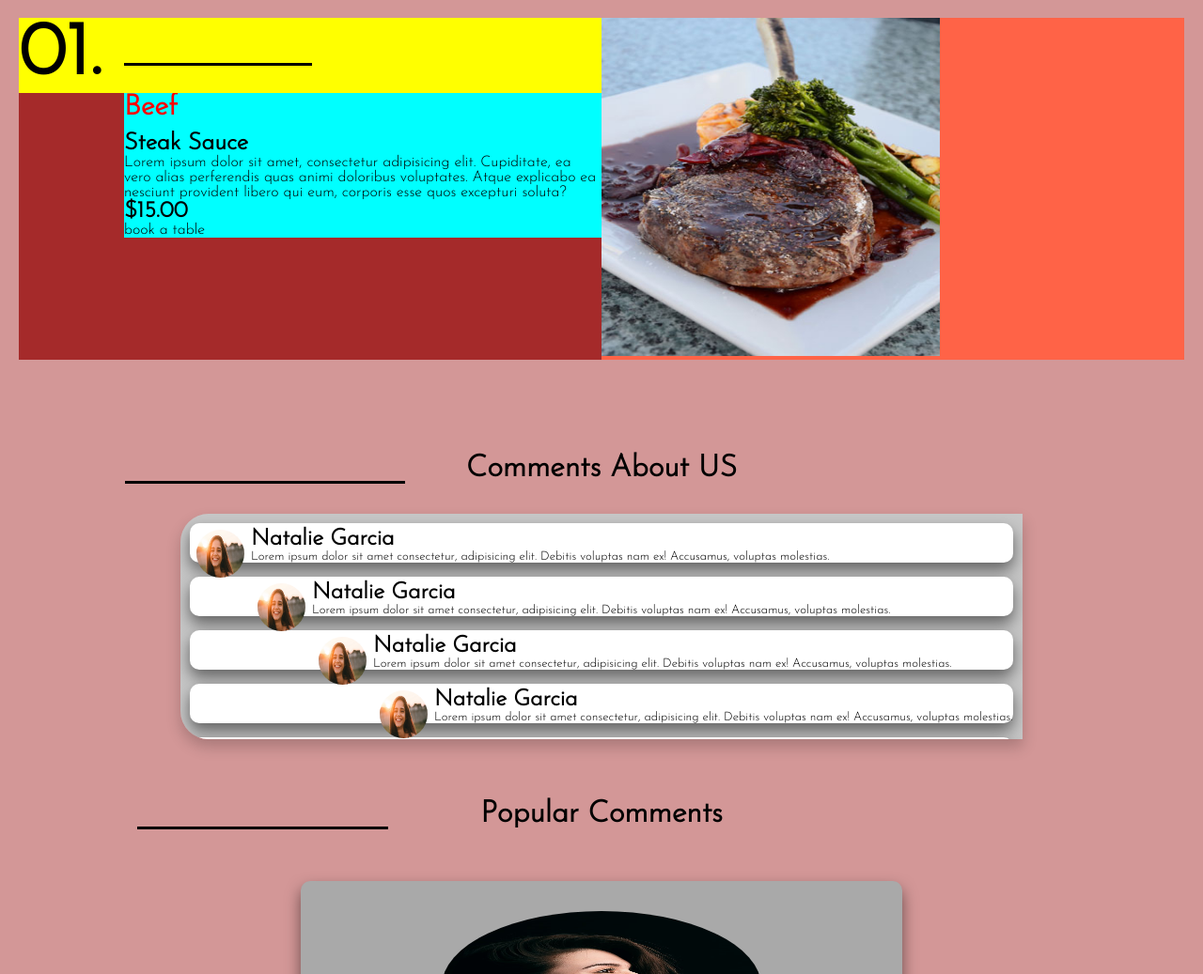
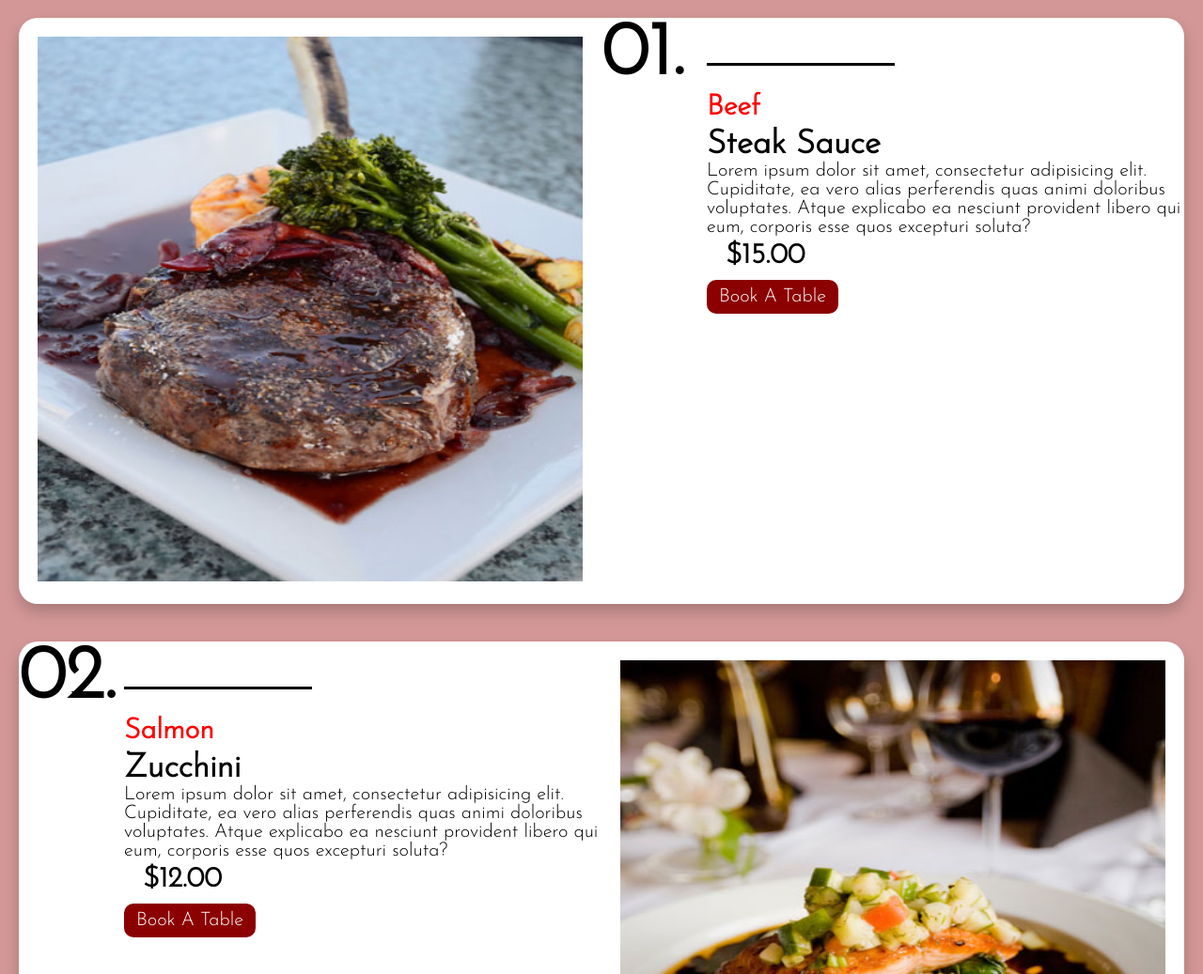
Before and after one commit to prosanabani/Resto_portifilio, a plain HTML site: page index.html in a window 1280 px wide. Shown: the part 2840-3877 px from the top of the page at 94% size. Drawn offline with Linux system fonts and the light colour scheme.

Commit message:
returning back

```diff
--- a/index.html
+++ b/index.html
@@ -111,6 +111,9 @@
      <div class="special-dishes">
          <h1 class="spe-dishes">Special Dishes</h1>
         <div class="sd-1">
+            <div class="sd-img">
+                <img src="img/steak.jpg" alt="steak">
+            </div>
             <div class="sd-text">
                 <div class="text-num">
                     <h1>01.</h1>
@@ -120,16 +123,42 @@
                     <h3 class="food-name">steak Sauce</h3>
                     <p class="food-lorem">Lorem ipsum dolor sit amet, consectetur adipisicing elit. Cupiditate, ea vero alias perferendis quas animi doloribus voluptates. Atque explicabo ea nesciunt provident libero qui eum, corporis esse quos excepturi soluta?</p>
                     <h2 class="food-price">$15.00</h2>
-                    <div class="book-table">book a table</div>
+                    <div class="book-table"><p>book a table</p></div>
                 </div>
+
             </div>
+
+
+        </div>
+        <div class="sd-1">
+
+            <div class="sd-text">
+                <div class="text-num">
+                    <h1>02.</h1>
+                </div>
+                <div class="text-name">
+                    <p class="food-type">Salmon</p>
+                    <h3 class="food-name">zucchini</h3>
+                    <p class="food-lorem">Lorem ipsum dolor sit amet, consectetur adipisicing elit. Cupiditate, ea vero alias perferendis quas animi doloribus voluptates. Atque explicabo ea nesciunt provident libero qui eum, corporis esse quos excepturi soluta?</p>
+                    <h2 class="food-price">$12.00</h2>
+                    <div class="book-table"><p>book a table</p></div>
+                </div>
+
+            </div>
+
             <div class="sd-img">
-                <img src="img/steak.jpg" alt="steak">
+                <img src="img/salmon-zucchini.jpg" alt="steak">
             </div>
         </div>
+
      </div>
 
-     </div>
+
+
+
+
+    <div class="our"></div>
+
      <!-- ///////////////////////////////////////////////////////////////// -->
      <div class="comment">
         <h1 class="CAU">Comments About US</h1>
--- a/style.css
+++ b/style.css
@@ -394,10 +394,13 @@ body{
     display: block;
 }
 .sd-1{
-    background-color: #000000;
+
     display: flex;
     flex-wrap: wrap;
     margin: 20px;
+  box-shadow: 0px 8px 16px 0px rgba(0,0,0,0.2);
+    background-color: rgb(255, 255, 255);
+    border-radius: 20px;
 
 
 }
@@ -405,10 +408,13 @@ body{
     flex: 1 1 360px;
 }
 .sd-text{
-    background-color: brown;
+    /* background-color: blueviolet; */
+    width: 50%;
+    padding-bottom: 20px;
+
 }
 .text-num{
-    background-color: yellow;
+    /* background-color: yellow; */
     font-size: 40px;
     font-weight: 700;
     position: relative;
@@ -425,36 +431,52 @@ body{
 
 
 .text-name{
-    background-color: aqua;
+    /* background-color: aqua; */
     margin-left: 7rem;
+    font-size: 20px;
 }
 .food-type{
     color: red;
     font-size: 30px;
     font-weight: 800;
-    padding-bottom: 10px;
+    padding-bottom: 7px;
 }
 .food-name{
     color: black;
-    font-size: 25px;
+    font-size: 35px;
     text-transform: capitalize;
-    font-weight: 900;
+    font-weight: bolder;
 }
 .food-lorem{
 
 }
 .food-price{
-
+    padding: 5px 20px  ;
 }
 .book-table{
-
+     background-color: darkred ;
+    text-align:center;
+     width: 140px;
+    color: white;
+    text-transform: capitalize;
+    margin-top: 5px;
+    border-radius:10px;
+}
+.book-table p {
+    padding: 8px;
 }
 .sd-img{
-    background-color: tomato;
+    /* background-color: tomato; */
+    width: 50%;
+    aspect-ratio: 1;
 }
 .sd-img img{
-    width: 360px;
-    height: 360px;
+    width: 100%;
+    height: 100%;
+    padding: 20px;
+
+
+
 }
 
 
@@ -739,6 +761,7 @@ body{
     display: flex;
     padding: 0 35px;
     justify-content: center;
+    padding-bottom: 20px;
 }
 .contact-icons .circle{
  background-color:hsl(0, 41%, 71%) ;
@@ -750,6 +773,7 @@ body{
 .contact-icons .circle a img {
     width: 50px;
     height: 50px;
+    object-fit:contain;
 }
 
 
```
